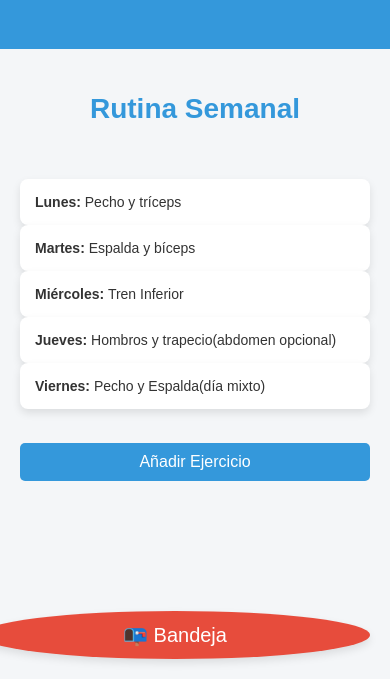
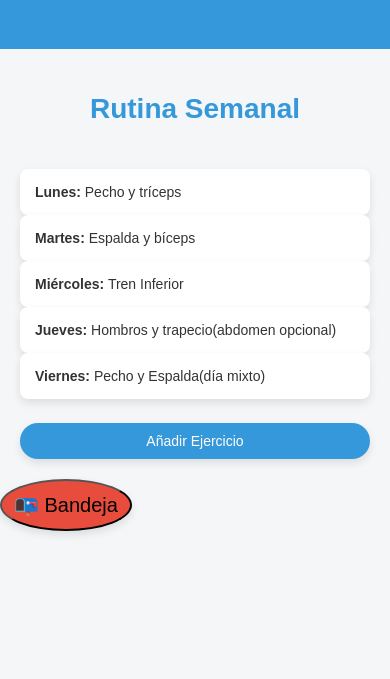
Before and after one commit to Marlonbet/Gymbros, a plain HTML site: page index.html in a window 390 px wide. Shown: the part 165-844 px from the top of the page. Drawn offline with Linux system fonts and the light colour scheme.

Commit message:
Update style.css

```diff
--- a/style.css
+++ b/style.css
@@ -1,4 +1,4 @@
-/* Estilos comunes para las dos páginas */
+/* General */
 body {
     font-family: 'Arial', sans-serif;
     margin: 0;
@@ -15,24 +15,24 @@ header {
     font-size: 24px;
 }
 
-/* Estilos para la página principal */
+/* Contenedor principal */
 main {
     margin: 20px;
 }
 
-/* Estilos de la sección de rutina */
-.routine {
-    display: grid;
-    grid-template-columns: repeat(auto-fill, minmax(200px, 1fr));
-    gap: 20px;
-    margin-top: 20px;
-}
-
+/* Título de rutina */
 .routine h2 {
     color: #3498db;
     font-size: 28px;
     text-align: center;
     margin-bottom: 20px;
+}
+
+/* Lista de días de rutina */
+.routine {
+    display: grid;
+    grid-template-columns: 1fr;
+    gap: 10px;
 }
 
 .routine ul {
@@ -64,27 +64,19 @@ main {
     color: #7f8c8d;
 }
 
-button {
-    background-color: #3498db;
-    color: white;
-    border: none;
-    padding: 10px 20px;
-    cursor: pointer;
-    border-radius: 5px;
-    font-size: 16px;
+/* Contenedor de botones */
+.button-container {
+    display: flex;
+    flex-direction: column;
+    align-items: center;
+    position: fixed;
+    bottom: 20px;
     width: 100%;
-    transition: background-color 0.2s ease;
+    gap: 10px;
 }
 
-button:hover {
-    background-color: #2980b9;
-}
-
-/* Botón flotante para la bandeja de entrada */
+/* Botón Bandeja */
 #inbox-btn {
-    position: fixed;
-    bottom: 20px;
-    right: 20px;
     background-color: #e74c3c;
     padding: 15px;
     border-radius: 50%;
@@ -98,6 +90,24 @@ button:hover {
     transform: scale(1.1);
 }
 
+/* Botón Añadir Ejercicio */
+#add-exercise-btn {
+    background-color: #3498db;
+    color: white;
+    border: none;
+    padding: 12px 20px;
+    border-radius: 20px;
+    font-size: 16px;
+    box-shadow: 0 4px 8px rgba(0, 0, 0, 0.1);
+    cursor: pointer;
+    transition: background-color 0.2s ease, transform 0.2s ease;
+}
+
+#add-exercise-btn:hover {
+    background-color: #2980b9;
+    transform: scale(1.05);
+}
+
 /* Responsive */
 @media screen and (max-width: 768px) {
     body {
@@ -108,8 +118,19 @@ button:hover {
         grid-template-columns: 1fr; /* Una sola columna en pantallas pequeñas */
     }
 
+    .button-container {
+        flex-direction: row;
+        justify-content: space-around;
+        width: 100%;
+    }
+
     #inbox-btn {
+        font-size: 20px;
         padding: 12px;
-        font-size: 20px;
+    }
+
+    #add-exercise-btn {
+        padding: 10px 16px;
+        font-size: 14px;
     }
 }
```
